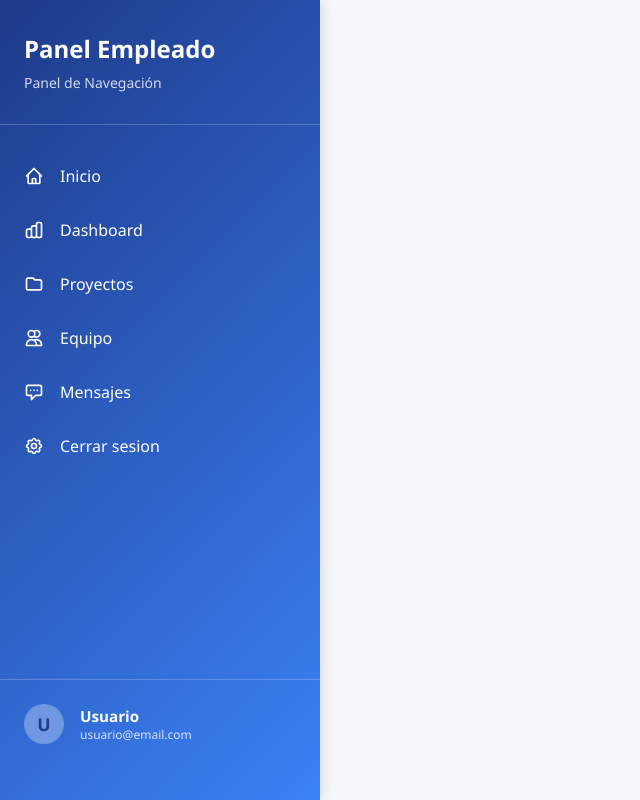
After one commit to Hectorchan10/SistemaTramites, a PHP site: page /views/sidebarempleado.php in a window 1280 px wide. The commit adds this page. Shown: the whole page, without its empty margins (0-640 px from the left). Run offline with PHP 8.4, Linux system fonts and the light colour scheme.

Commit message:
Integracion de Sidebar

```diff
--- /dev/null
+++ b/style/sidebar.css
@@ -0,0 +1,362 @@
+/* ============================================ */
+/* ARCHIVO: style/sidebar.css */
+/* Estilos para la barra de navegación lateral */
+/* ============================================ */
+
+@import url(variables.css);
+
+* {
+    margin: 0;
+    padding: 0;
+    box-sizing: border-box;
+}
+
+body {
+    font-family: 'Segoe UI', Tahoma, Geneva, Verdana, sans-serif;
+    display: flex;
+    min-height: 100vh;
+    background: #f5f7fa;
+}
+
+/* ============================================ */
+/* ESTILOS DE LA BARRA LATERAL */
+/* ============================================ */
+
+.sidebar {
+    width: 25%;
+    background: linear-gradient(135deg, var(--color-primario) 0%, var(--color-secundario) 100%);
+    color: var(--color-texto);
+    display: flex;
+    flex-direction: column;
+    padding: 2rem 0;
+    box-shadow: 4px 0 10px rgba(0, 0, 0, 0.1);
+    position: fixed;
+    left: 0;
+    top: 0;
+    height: 100vh;
+    z-index: 1000;
+}
+
+/* ============================================ */
+/* HEADER DEL SIDEBAR */
+/* ============================================ */
+
+.sidebar-header {
+    padding: 0 1.5rem 2rem 1.5rem;
+    border-bottom: 1px solid rgba(255, 255, 255, 0.2);
+}
+
+.sidebar-header h1 {
+    font-size: 1.5rem;
+    font-weight: 600;
+    margin-bottom: 0.5rem;
+    color: var(--color-texto);
+}
+
+.sidebar-header p {
+    font-size: 0.875rem;
+    opacity: 0.8;
+    color: var(--color-texto);
+}
+
+/* ============================================ */
+/* MENÚ DE NAVEGACIÓN */
+/* ============================================ */
+
+.nav-menu {
+    flex: 1;
+    padding: 1.5rem 0;
+    overflow-y: auto;
+}
+
+/* Scrollbar personalizada para el menú */
+.nav-menu::-webkit-scrollbar {
+    width: 6px;
+}
+
+.nav-menu::-webkit-scrollbar-track {
+    background: rgba(255, 255, 255, 0.1);
+}
+
+.nav-menu::-webkit-scrollbar-thumb {
+    background: rgba(255, 255, 255, 0.3);
+    border-radius: 3px;
+}
+
+.nav-menu::-webkit-scrollbar-thumb:hover {
+    background: rgba(255, 255, 255, 0.5);
+}
+
+/* ============================================ */
+/* ITEMS DE NAVEGACIÓN */
+/* ============================================ */
+
+.nav-item {
+    display: flex;
+    align-items: center;
+    padding: 1rem 1.5rem;
+    color: var(--color-texto);
+    text-decoration: none;
+    transition: all 0.3s ease;
+    position: relative;
+    font-size: 1rem;
+    cursor: pointer;
+}
+
+.nav-item:hover {
+    background: rgba(255, 255, 255, 0.1);
+    padding-left: 2rem;
+}
+
+.nav-item.active {
+    background: rgba(255, 255, 255, 0.2);
+    border-left: 4px solid var(--color-texto);
+    font-weight: 600;
+}
+
+.nav-item svg {
+    width: 20px;
+    height: 20px;
+    margin-right: 1rem;
+    flex-shrink: 0;
+}
+
+/* ============================================ */
+/* FOOTER DEL SIDEBAR */
+/* ============================================ */
+
+.sidebar-footer {
+    padding: 1.5rem;
+    border-top: 1px solid rgba(255, 255, 255, 0.2);
+}
+
+.user-info {
+    display: flex;
+    align-items: center;
+    gap: 1rem;
+}
+
+.user-avatar {
+    width: 40px;
+    height: 40px;
+    border-radius: 50%;
+    background: rgba(255, 255, 255, 0.3);
+    display: flex;
+    align-items: center;
+    justify-content: center;
+    font-weight: bold;
+    font-size: 1.1rem;
+    flex-shrink: 0;
+    color: var(--color-primario);
+}
+
+.user-details {
+    flex: 1;
+    overflow: hidden;
+}
+
+.user-name {
+    font-weight: 600;
+    font-size: 0.95rem;
+    color: var(--color-texto);
+    white-space: nowrap;
+    overflow: hidden;
+    text-overflow: ellipsis;
+}
+
+.user-email {
+    font-size: 0.75rem;
+    opacity: 0.8;
+    color: var(--color-texto);
+    white-space: nowrap;
+    overflow: hidden;
+    text-overflow: ellipsis;
+}
+
+/* ============================================ */
+/* CONTENIDO PRINCIPAL */
+/* ============================================ */
+
+.main-content {
+    margin-left: 25%;
+    flex: 1;
+    padding: 3rem;
+    width: 75%;
+}
+
+.page-header {
+    margin-bottom: 2rem;
+}
+
+.page-header h1 {
+    font-size: 2.5rem;
+    color: #2d3748;
+    margin-bottom: 0.5rem;
+}
+
+.page-header p {
+    font-size: 1.1rem;
+    color: #718096;
+}
+
+.content-card {
+    background: white;
+    padding: 2rem;
+    border-radius: 12px;
+    box-shadow: 0 2px 8px rgba(0, 0, 0, 0.1);
+    margin-bottom: 1.5rem;
+}
+
+.content-card h2 {
+    color: #2d3748;
+    margin-bottom: 1rem;
+    font-size: 1.5rem;
+}
+
+.content-card h3 {
+    color: #4a5568;
+    margin-bottom: 0.75rem;
+    font-size: 1.25rem;
+}
+
+.content-card p {
+    color: #4a5568;
+    line-height: 1.6;
+    margin-bottom: 0.5rem;
+}
+
+/* ============================================ */
+/* RESPONSIVE DESIGN */
+/* ============================================ */
+
+/* Tablets */
+@media (max-width: 1024px) {
+    .sidebar {
+        width: 30%;
+    }
+
+    .main-content {
+        margin-left: 30%;
+        width: 70%;
+    }
+}
+
+/* Móviles */
+@media (max-width: 768px) {
+    .sidebar {
+        width: 100%;
+        height: auto;
+        position: relative;
+    }
+
+    .main-content {
+        margin-left: 0;
+        width: 100%;
+        padding: 1.5rem;
+    }
+
+    .sidebar-header h1 {
+        font-size: 1.25rem;
+    }
+
+    .nav-item {
+        padding: 0.75rem 1rem;
+    }
+
+    .nav-item:hover {
+        padding-left: 1.5rem;
+    }
+
+    .page-header h1 {
+        font-size: 1.75rem;
+    }
+}
+
+/* ============================================ */
+/* UTILIDADES ADICIONALES */
+/* ============================================ */
+
+/* Botones estándar */
+.btn {
+    padding: 0.75rem 1.5rem;
+    border: none;
+    border-radius: 6px;
+    cursor: pointer;
+    font-size: 1rem;
+    transition: all 0.3s ease;
+    text-decoration: none;
+    display: inline-block;
+}
+
+.btn-primary {
+    background: linear-gradient(135deg, var(--color-primario) 0%, var(--color-secundario) 100%);
+    color: var(--color-texto);
+}
+
+.btn-primary:hover {
+    transform: translateY(-2px);
+    box-shadow: 0 4px 12px rgba(30, 58, 138, 0.4);
+}
+
+.btn-secondary {
+    background: #e2e8f0;
+    color: #4a5568;
+}
+
+.btn-secondary:hover {
+    background: #cbd5e0;
+}
+
+/* Tabla responsive */
+.table-container {
+    overflow-x: auto;
+}
+
+table {
+    width: 100%;
+    border-collapse: collapse;
+    background: white;
+}
+
+th, td {
+    padding: 1rem;
+    text-align: left;
+    border-bottom: 1px solid #e2e8f0;
+}
+
+th {
+    background: #f7fafc;
+    font-weight: 600;
+    color: #2d3748;
+}
+
+/* Alertas */
+.alert {
+    padding: 1rem;
+    border-radius: 6px;
+    margin-bottom: 1rem;
+}
+
+.alert-success {
+    background: #d4edda;
+    color: #155724;
+    border: 1px solid #c3e6cb;
+}
+
+.alert-warning {
+    background: #fff3cd;
+    color: #856404;
+    border: 1px solid #ffeaa7;
+}
+
+.alert-error {
+    background: #f8d7da;
+    color: #721c24;
+    border: 1px solid #f5c6cb;
+}
+
+.alert-info {
+    background: #d1ecf1;
+    color: #0c5460;
+    border: 1px solid #bee5eb;
+}
--- a/views/admin/dashboard.php
+++ b/views/admin/dashboard.php
@@ -6,8 +6,9 @@
     <title>Document</title>
 </head>
 <body>
+    <?php include '../sidebaradministrador.php'; ?>
     <h1>Administrador</h1>
-    <!-- Dentro del body -->
+
     <nav style="margin-bottom: 20px;">
     <a href="/logout.php" class="btn-logout">Cerrar sesión</a>
     </nav>
--- a/views/empleado/dashboard.php
+++ b/views/empleado/dashboard.php
@@ -7,6 +7,7 @@
         <title>Document</title>
     </head>
     <body>
+        <?php include '../sidebarempleado.php'; ?>
         <h1>Empleado</h1>
         <!-- Dentro del body -->
 <nav style="margin-bottom: 20px;">
--- a/views/login.php
+++ b/views/login.php
@@ -131,7 +131,7 @@ if ($_SERVER['REQUEST_METHOD'] === 'POST') {
         </form>
 
         <div class="forgot-password">
-          <a href="#">¿Olvidaste tu contraseña?</a>
+          <a href="/views/recuperar.php">¿Olvidaste tu contraseña?</a>
         </div>
       </div>
     </center>
--- /dev/null
+++ b/views/sidebarempleado.php
@@ -0,0 +1,69 @@
+<?php
+// Obtener el nombre de la página actual
+$current_page = basename($_SERVER['PHP_SELF'], '.php');
+?>
+
+<html>
+<link rel="stylesheet" href="/style/sidebar.css">
+<nav class="sidebar">
+    <div class="sidebar-header">
+        <h1>Panel Empleado</h1>
+        <p>Panel de Navegación</p>
+    </div>
+
+    <div class="nav-menu">
+        <a href="index.php" class="nav-item <?php echo ($current_page == 'index') ? 'active' : ''; ?>">
+            <svg fill="none" stroke="currentColor" viewBox="0 0 24 24">
+                <path stroke-linecap="round" stroke-linejoin="round" stroke-width="2" d="M3 12l2-2m0 0l7-7 7 7M5 10v10a1 1 0 001 1h3m10-11l2 2m-2-2v10a1 1 0 01-1 1h-3m-6 0a1 1 0 001-1v-4a1 1 0 011-1h2a1 1 0 011 1v4a1 1 0 001 1m-6 0h6"/>
+            </svg>
+            Inicio
+        </a>
+
+        <a href="dashboard.php" class="nav-item <?php echo ($current_page == 'dashboard') ? 'active' : ''; ?>">
+            <svg fill="none" stroke="currentColor" viewBox="0 0 24 24">
+                <path stroke-linecap="round" stroke-linejoin="round" stroke-width="2" d="M9 19v-6a2 2 0 00-2-2H5a2 2 0 00-2 2v6a2 2 0 002 2h2a2 2 0 002-2zm0 0V9a2 2 0 012-2h2a2 2 0 012 2v10m-6 0a2 2 0 002 2h2a2 2 0 002-2m0 0V5a2 2 0 012-2h2a2 2 0 012 2v14a2 2 0 01-2 2h-2a2 2 0 01-2-2z"/>
+            </svg>
+            Dashboard
+        </a>
+
+        <a href="proyectos.php" class="nav-item <?php echo ($current_page == 'proyectos') ? 'active' : ''; ?>">
+            <svg fill="none" stroke="currentColor" viewBox="0 0 24 24">
+                <path stroke-linecap="round" stroke-linejoin="round" stroke-width="2" d="M3 7v10a2 2 0 002 2h14a2 2 0 002-2V9a2 2 0 00-2-2h-6l-2-2H5a2 2 0 00-2 2z"/>
+            </svg>
+            Proyectos
+        </a>
+
+        <a href="equipo.php" class="nav-item <?php echo ($current_page == 'equipo') ? 'active' : ''; ?>">
+            <svg fill="none" stroke="currentColor" viewBox="0 0 24 24">
+                <path stroke-linecap="round" stroke-linejoin="round" stroke-width="2" d="M12 4.354a4 4 0 110 5.292M15 21H3v-1a6 6 0 0112 0v1zm0 0h6v-1a6 6 0 00-9-5.197M13 7a4 4 0 11-8 0 4 4 0 018 0z"/>
+            </svg>
+            Equipo
+        </a>
+
+        <a href="mensajes.php" class="nav-item <?php echo ($current_page == 'mensajes') ? 'active' : ''; ?>">
+            <svg fill="none" stroke="currentColor" viewBox="0 0 24 24">
+                <path stroke-linecap="round" stroke-linejoin="round" stroke-width="2" d="M8 10h.01M12 10h.01M16 10h.01M9 16H5a2 2 0 01-2-2V6a2 2 0 012-2h14a2 2 0 012 2v8a2 2 0 01-2 2h-5l-5 5v-5z"/>
+            </svg>
+            Mensajes
+        </a>
+
+        <a href="/logout.php" class="nav-item <?php echo ($current_page == 'configuracion') ? 'active' : ''; ?>">
+            <svg fill="none" stroke="currentColor" viewBox="0 0 24 24">
+                <path stroke-linecap="round" stroke-linejoin="round" stroke-width="2" d="M10.325 4.317c.426-1.756 2.924-1.756 3.35 0a1.724 1.724 0 002.573 1.066c1.543-.94 3.31.826 2.37 2.37a1.724 1.724 0 001.065 2.572c1.756.426 1.756 2.924 0 3.35a1.724 1.724 0 00-1.066 2.573c.94 1.543-.826 3.31-2.37 2.37a1.724 1.724 0 00-2.572 1.065c-.426 1.756-2.924 1.756-3.35 0a1.724 1.724 0 00-2.573-1.066c-1.543.94-3.31-.826-2.37-2.37a1.724 1.724 0 00-1.065-2.572c-1.756-.426-1.756-2.924 0-3.35a1.724 1.724 0 001.066-2.573c-.94-1.543.826-3.31 2.37-2.37.996.608 2.296.07 2.572-1.065z"/>
+                <path stroke-linecap="round" stroke-linejoin="round" stroke-width="2" d="M15 12a3 3 0 11-6 0 3 3 0 016 0z"/>
+            </svg>
+            Cerrar  sesion
+        </a>
+    </div>
+
+    <div class="sidebar-footer">
+        <div class="user-info">
+            <div class="user-avatar">U</div>
+            <div class="user-details">
+                <div class="user-name">Usuario</div>
+                <div class="user-email">usuario@email.com</div>
+            </div>
+        </div>
+    </div>
+</nav>
+</html>
```
Also changed, not shown: database/config/config.php (+10 -13 lines), style/login.css (+21 -0 lines), views/sidebaradministrador.php (added, +69 -0 lines), 1 other file.
